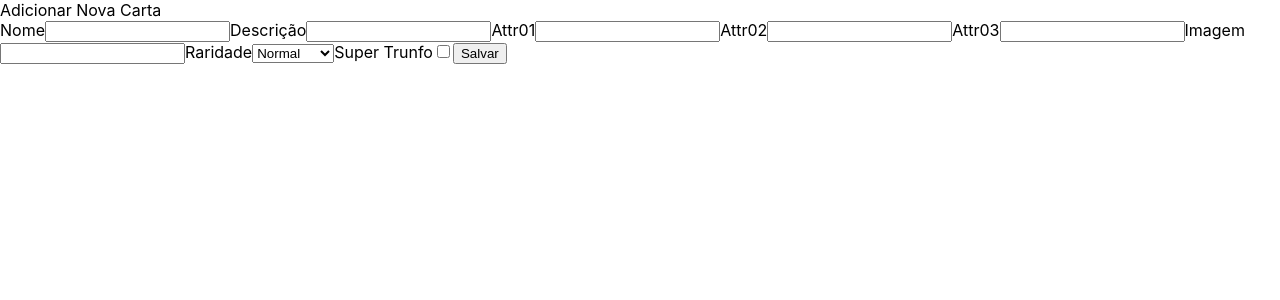
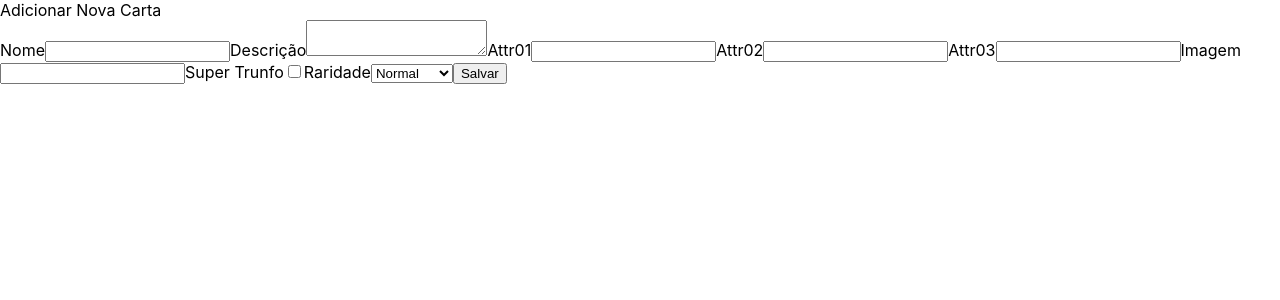
Before and after one commit to EdoardaDepine/Super-Trump-Project, a React (Create React App) app in the folder project/: page / in a window 1280 px wide. Shown: the top 300 px of the page. Built offline with nearby package versions, Linux system fonts and the light colour scheme.

Commit message:
feat: adicionando pros ao componente form

```diff
--- a/project/src/components/button.js
+++ b/project/src/components/button.js
@@ -2,7 +2,12 @@ import React from "react";
 
 class Button extends React.Component {
   render() {
-    return <button className='saveButton'>Salvar</button>;
+    const {disabled} = this.props;
+    return (
+      <button className='saveButton' disabled={disabled}>
+        Salvar
+      </button>
+    );
   }
 }
 
--- /dev/null
+++ b/project/src/components/checkbox.js
@@ -0,0 +1,20 @@
+import React from "react";
+
+class CheckBox extends React.Component {
+  render() {
+    const { checked } = this.props;
+    return (
+      <label className='trunfoInput'>
+        Super Trunfo
+        <input
+          type='checkbox'
+          id='trunfoInput'
+          name='trunfoInput'
+          checked={checked}
+        ></input>
+      </label>
+    );
+  }
+}
+
+export default CheckBox;
--- a/project/src/components/form.js
+++ b/project/src/components/form.js
@@ -1,54 +1,95 @@
 import React from "react";
+import PropTypes from "prop-types";
 import Input from "./input";
+import TextArea from "./textArea";
 import Select from "./select";
+import CheckBox from "./checkbox";
 import Button from "./button";
 
 class Form extends React.Component {
   render() {
+    const {
+      cardName,
+      cardDescription,
+      cardAttr1,
+      cardAttr2,
+      cardAttr3,
+      cardImage,
+      cardRare,
+      cardTrunfo,
+      inSaveButtonDisabled,
+      onInputChange,
+      onSaveButtonClick,
+    } = this.props;
     return (
       <form className='form'>
-        <Input labelName='Nome' type='text' id='nameInput' name='nameInput' />
         <Input
-          labelName='Descrição'
-          type='textarea'
-          id='descriptionInput'
-          name='descriptionInput'
+          className='nameInput'
+          labelName='Nome'
+          type='text'
+          id='nameInput'
+          name='nameInput'
+          value={cardName}
+          onChange={onInputChange}
         />
+        <TextArea value={cardDescription} />
         <Input
+          className='attr1Input'
           labelName='Attr01'
           type='number'
           id='attr1Input'
           name='attr1Input'
+          value={cardAttr1}
+          onChange={onInputChange}
         />
         <Input
+          className='attr2Input'
           labelName='Attr02'
           type='number'
           id='attr2Input'
           name='attr2Input'
+          value={cardAttr2}
+          onChange={onInputChange}
         />
         <Input
+          className='attr3Input'
           labelName='Attr03'
           type='number'
           id='attr3Input'
           name='attr3Input'
+          value={cardAttr3}
+          onChange={onInputChange}
         />
         <Input
+          className='imageInput'
           labelName='Imagem'
           type='text'
           id='imageInput'
           name='imageInput'
+          value={cardImage}
+          onChange={onInputChange}
         />
-        <Select />
-        <Input
-          labelName='Super Trunfo'
-          type='checkbox'
-          id='trunfoInput'
-          name='trunfoInput'
-        />
-        <Button />
+        <CheckBox checked={cardTrunfo} onChange={onInputChange} />
+        <Select value={cardRare} onChange={onInputChange} />
+        <Button disabled={inSaveButtonDisabled} onClick={onSaveButtonClick} />
       </form>
     );
   }
 }
 
+Form.propTypes = {
+  cardName: PropTypes.string.isRequired,
+  cardDescription: PropTypes.string.isRequired,
+  cardAttr1: PropTypes.string.isRequired,
+  cardAttr2: PropTypes.string.isRequired,
+  cardAttr3: PropTypes.string.isRequired,
+  cardImage: PropTypes.string.isRequired,
+  cardRare: PropTypes.string.isRequired,
+  cardTrunfo: PropTypes.bool.isRequired,
+  hasTrunfo: PropTypes.bool.isRequired,
+  isSaveButtonDisabled: PropTypes.bool.isRequired,
+  onInputChange: PropTypes.func.isRequired,
+  onSaveButtonClick: PropTypes.func.isRequired,
+};
+
 export default Form;
--- a/project/src/components/input.js
+++ b/project/src/components/input.js
@@ -2,11 +2,11 @@ import React from "react";
 
 class Input extends React.Component {
   render() {
-    const { labelName, type, id, name } = this.props;
+    const { className, labelName, type, id, name, value } = this.props;
     return (
-      <label>
+      <label className={className}>
         {labelName}
-        <input type={type} id={id} name={name}></input>
+        <input type={type} id={id} name={name} value={value}></input>
       </label>
     );
   }
--- a/project/src/components/select.js
+++ b/project/src/components/select.js
@@ -2,13 +2,14 @@ import React from "react";
 
 class Select extends React.Component {
   render() {
+    const { value } = this.props;
     return (
-      <label>
+      <label className='rareInput'>
         Raridade
-        <select className='rareInput'>
-          <option value='normal'>Normal</option>
-          <option value='rare'>Raro</option>
-          <option value='suchRare'>Muito raro</option>
+        <select value={value}>
+          <option>Normal</option>
+          <option>Raro</option>
+          <option>Muito raro</option>
         </select>
       </label>
     );
--- /dev/null
+++ b/project/src/components/textArea.js
@@ -0,0 +1,15 @@
+import React from "react";
+
+class TextArea extends React.Component {
+  render() {
+    const { value } = this.props;
+    return (
+      <label className='descriptionInput'>
+        Descrição
+        <textarea value={value}></textarea>
+      </label>
+    );
+  }
+}
+
+export default TextArea;
```
